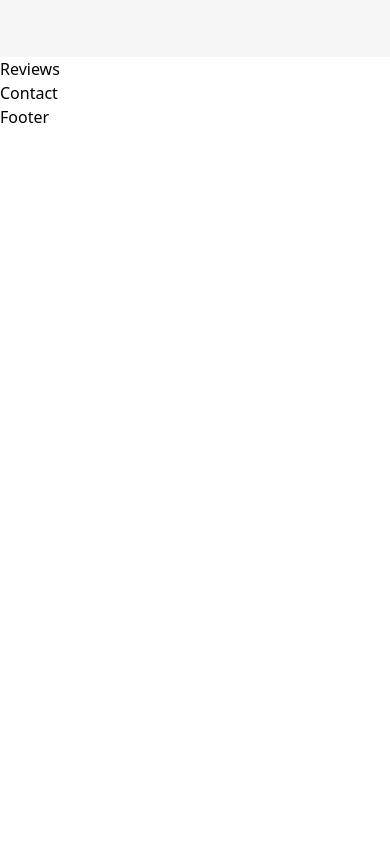
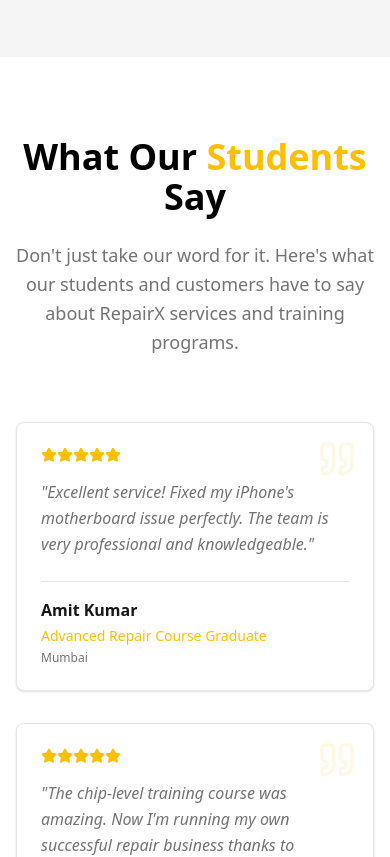
Before and after one commit to RovertakeEx/RepairX_Landing, a React (Vite) app: page / in a window 390 px wide. Shown: the part 6020-6877 px from the top of the page. Before the commit the page ends 6149 px from the top, so only its background shows below. Built offline with nearby package versions, Linux system fonts and the light colour scheme.

Commit message:
Develop Reviews Section

```diff
--- a/src/components/Courses.tsx
+++ b/src/components/Courses.tsx
@@ -111,8 +111,8 @@ const Courses = () => {
                     <div className="flex items-center"><Users className="h-4 w-4 mr-1 text-repairx-yellow"/> {course.students} enrolled</div>
                   </div>
                   <ul className="space-y-2 mb-6 mt-3 ">
-                      {course.features.map((feature) => (
-                          <li className="flex items-center text-sm text-muted-foreground">
+                      {course.features.map((feature, index) => (
+                          <li key={index} className="flex items-center text-sm text-muted-foreground">
                             <Award className="w-4 h-4 text-repairx-yellow mr-3 flex-shrink-0"/>
                             {feature}
                           </li>
--- a/src/components/Reviews.tsx
+++ b/src/components/Reviews.tsx
@@ -1,8 +1,105 @@
 import { Star, Quote } from "lucide-react";
 
 const Reviews = () => {
+
+  const reviews = [
+    {
+      name: "Amit Kumar",
+      rating: 5,
+      review: "Excellent service! Fixed my iPhone's motherboard issue perfectly. The team is very professional and knowledgeable.",
+      course: "Advanced Repair Course Graduate",
+      location: "Mumbai"
+    },
+    {
+      name: "Priya Sharma",
+      rating: 5,
+      review: "The chip-level training course was amazing. Now I'm running my own successful repair business thanks to RepairX!",
+      course: "Chip-Level Training Graduate",
+      location: "Delhi"
+    },
+    {
+      name: "Rajesh Patel",
+      rating: 5,
+      review: "Quick and reliable repair service. My Samsung Galaxy was completely dead, but they brought it back to life!",
+      course: "Customer",
+      location: "Bangalore"
+    },
+    {
+      name: "Neha Singh",
+      rating: 4,
+      review: "Best mobile repair training institute. The instructors are industry experts and very supportive throughout the course.",
+      course: "iPhone Specialist Course Graduate",
+      location: "Pune"
+    },
+    {
+      name: "Vikash Gupta",
+      rating: 5,
+      review: "Professional data recovery service saved all my important files. Highly recommend RepairX for any mobile issues.",
+      course: "Customer",
+      location: "Hyderabad"
+    },
+    {
+      name: "Anjali Verma",
+      rating: 5,
+      review: "The beginner course was perfect for starting my career in mobile repairs. Great practical training and job support!",
+      course: "Beginner Course Graduate",
+      location: "Chennai"
+    }
+  ];
+
+  const renderStars = (rating: number) => {
+    return Array.from({ length: 5 }, (_, index) => (
+      <Star
+        key={index}
+        size={16}
+        className={`${
+          index < rating ? "text-repairx-yellow fill-repairx-yellow" : "text-gray-300"
+        }`}
+      />
+    ));
+  };
+
   return (
-    <section id="reviews">Reviews</section>
+    <section id="reviews" className="py-20 bg-background">
+      <div className="container mx-auto px-4 sm:px-6 lg:px-8">
+        <div className="text-center mb-16">
+            <h2 className="text-4xl lg:text-5xl font-bold text-foreground mb-6">
+            What Our <span className="text-repairx-yellow">Students</span> Say
+          </h2>
+          <p className="text-lg text-muted-foreground max-w-3xl mx-auto leading-relaxed">
+            Don't just take our word for it. Here's what our students and customers have to say about RepairX services and training programs.
+          </p>
+        </div>
+        <div className="grid grid-cols-1 md:grid-cols-2 xl:grid-cols-3 gap-8 ">
+          {reviews.map((review, index) => (
+            <div key={index} className="rounded-lg border text-card-foreground shadow-sm border-border hover:shadow-lg transition-all duration-300 hover:-translate-y-2 bg-card relative overflow-hidden">
+                <div className="p-6">
+                  <div className="absolute top-4 right-4 opacity-10">
+                    <Quote size={40} className="text-repairx-yellow"/>
+                  </div>
+                  <div className="flex items-center mb-4">
+                    {renderStars(review.rating)}
+                  </div>
+                  <p className="text-muted-foreground mb-6 leading-relaxed italic">
+                  "{review.review}"
+                </p>
+                <div className="border-t border-border pt-4">
+                  <div className="font-semibold text-card-foreground mb-1">
+                    {review.name}
+                  </div>
+                  <div className="text-sm text-repairx-yellow font-medium mb-1">
+                    {review.course}
+                  </div>
+                  <div className="text-xs text-muted-foreground">
+                    {review.location}
+                  </div>
+                </div>
+                </div>
+              </div>
+          ))}
+        </div>
+      </div>
+    </section>
   )
 }
 
--- a/src/components/Services.tsx
+++ b/src/components/Services.tsx
@@ -64,8 +64,8 @@ const Services = () => {
                   <p className="text-sm text-muted-foreground">{service.description}</p>
                   <div className="p-6 pt-0 flex flex-col justify-end flex-grow">
                     <ul className="space-y-2 mb-6 mt-3 ">
-                      {service.features.map((feature) => (
-                          <li className="flex items-center text-sm text-muted-foreground">
+                      {service.features.map((feature, index) => (
+                          <li key={index} className="flex items-center text-sm text-muted-foreground">
                             <div className="w-2 h-2 bg-repairx-yellow rounded-full mr-3"></div>
                             {feature}
                           </li>
--- a/src/index.css
+++ b/src/index.css
@@ -225,3 +225,7 @@
 .hover\:bg-repairx-yellow-dark:hover {
     background-color: hsl(var(--repairx-yellow-dark));
 }
+
+.fill-repairx-yellow {
+    fill: hsl(var(--repairx-yellow));
+}
```
